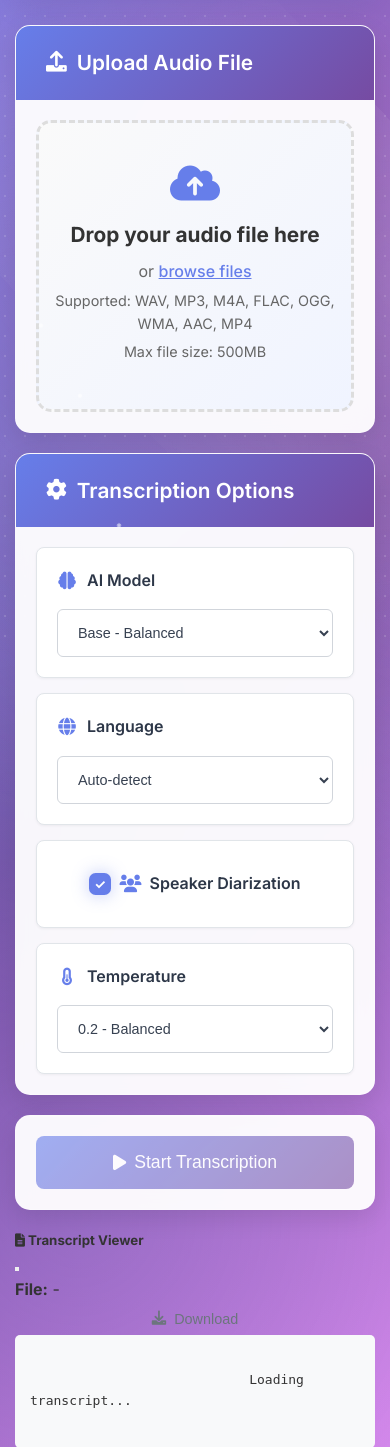
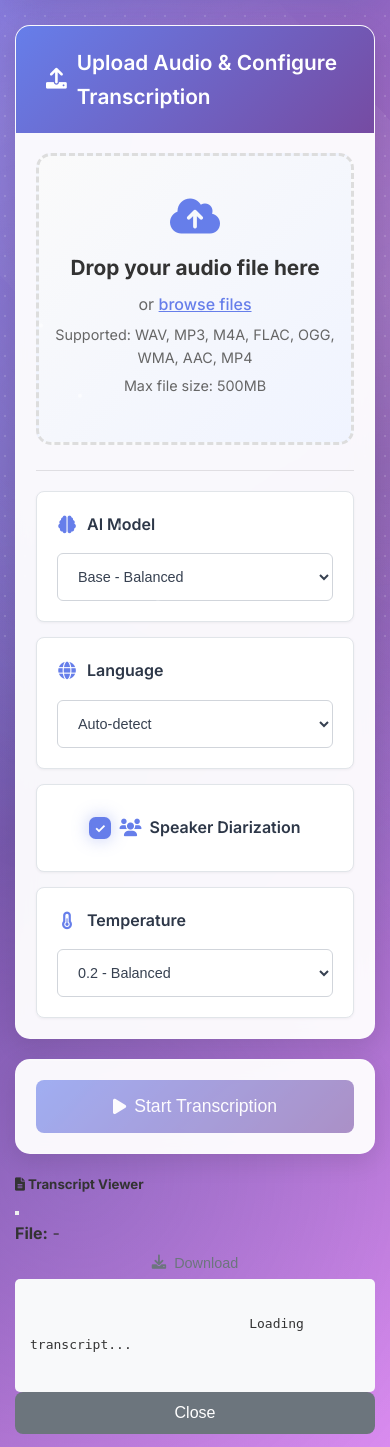
Before and after one commit to Rupali59/Voice_transcriber, a Flask app: page / in a window 390 px wide. Shown: the part 209-1656 px from the top of the page. Run offline with Flask 3, Linux system fonts and the light colour scheme; data that the repository does not hold is empty; some libraries are stand-ins or nearby versions.

Commit message:
Merge transcription options with upload section for streamlined interface
🎯 UI Streamlining:
- Combined upload and transcription options into single section
- Updated section title to 'Upload Audio & Configure Transcription'
- Removed separate options section to reduce UI complexity
- Created unified workflow in one cohesive card

📦 Layout Improvements:
- Added visual separator between upload area and options
- Maintained proper spacing with border-top and padding
- Preserved all transcription configuration options
- Kept responsive grid layout for options

🎨 Visual Enhancements:
- Added subtle border separator (1px solid rgba(0,0,0,0.1))
- Increased top margin to 25px for better spacing
- Added 20px padding-top for visual separation
- Maintained consistent styling with existing design

✨ User Experience Benefits:
- Reduced cognitive load with single section
- Faster workflow - upload and configure in one place
- Less scrolling required
- More intuitive user journey
- Cleaner, more focused interface

🔧 Technical Implementation:
- Merged HTML sections while preserving functionality
- Updated CSS for proper visual separation
- Maintained all existing JavaScript interactions
- Preserved responsive design and accessibility

This creates a more efficient and user-friendly interface where
users can upload their audio file and configure transcription
settings in one streamlined section, reducing the number of
UI elements and improving the overall user experience.

```diff
--- a/app/static/css/style.css
+++ b/app/static/css/style.css
@@ -490,6 +490,9 @@
     display: flex;
     flex-direction: column;
     gap: 20px;
+    margin-top: 25px;
+    padding-top: 20px;
+    border-top: 1px solid rgba(0, 0, 0, 0.1);
 }
 
 .options-row {
--- a/app/templates/index.html
+++ b/app/templates/index.html
@@ -35,13 +35,14 @@
 
         <!-- Main Content -->
         <main class="main-content">
-            <!-- Upload Section -->
+            <!-- Upload & Options Section -->
             <section class="upload-section">
                 <div class="card">
                     <div class="card-header">
-                        <h2><i class="fas fa-upload"></i> Upload Audio File</h2>
+                        <h2><i class="fas fa-upload"></i> Upload Audio & Configure Transcription</h2>
                     </div>
                     <div class="card-body">
+                        <!-- Upload Area -->
                         <div class="upload-area" id="uploadArea">
                             <div class="upload-content">
                                 <i class="fas fa-cloud-upload-alt upload-icon"></i>
@@ -66,21 +67,9 @@
                                 </button>
                             </div>
                         </div>
-                    </div>
-                </div>
-            </section>
 
-            <!-- Options Section -->
-            <section class="options-section">
-                <div class="card">
-                    <div class="card-header">
-                        <h2><i class="fas fa-cog"></i> Transcription Options</h2>
-                    </div>
-                    <div class="card-body">
-
-
+                        <!-- Transcription Options -->
                         <div class="options-container">
-                            <!-- All Options in One Row -->
                             <div class="options-row">
                                 <div class="option-group">
                                     <label for="modelSelect">
```
